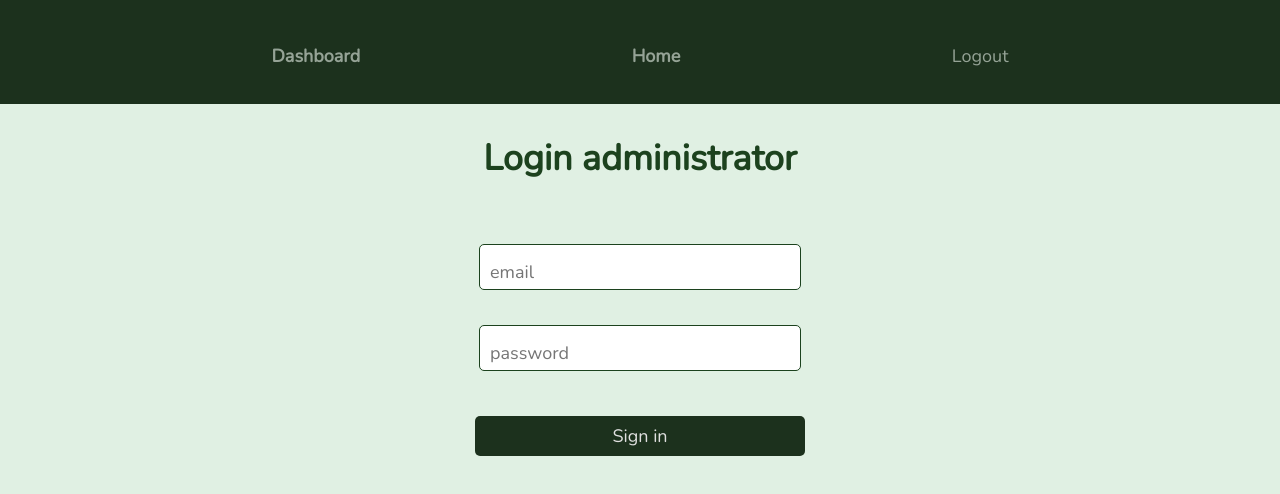
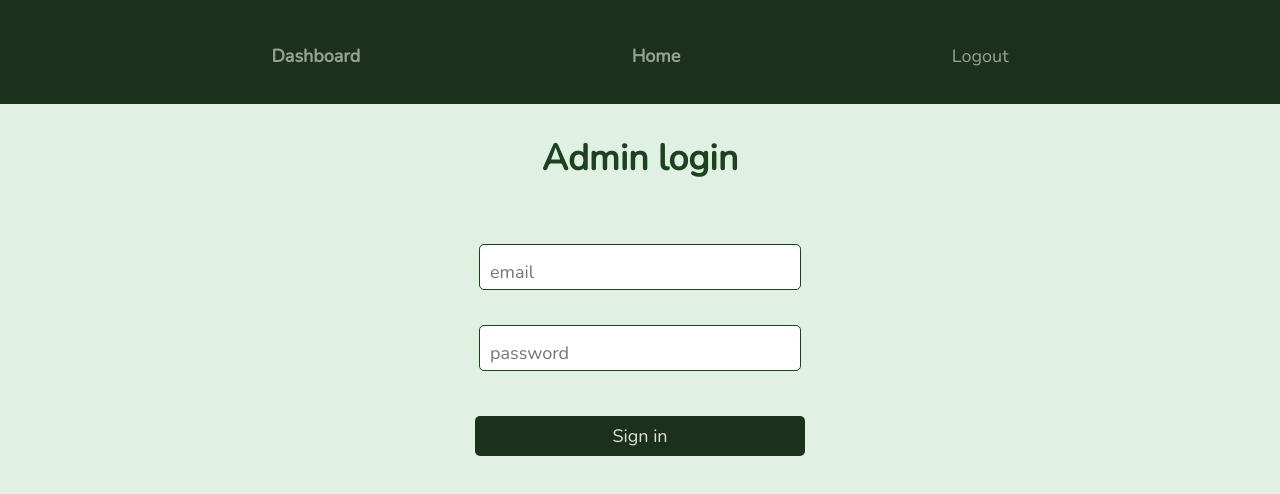
Before and after one commit to Alfonso1025/wikerpark-app-client, a React (Create React App) app: page /adminlogin in a window 1280 px wide. Shown: the top 494 px of the page. Built offline with nearby package versions, Linux system fonts and the light colour scheme; no server answers.

Commit message:
changed header of admin login

```diff
--- a/src/admin/LoginAdmin.jsx
+++ b/src/admin/LoginAdmin.jsx
@@ -40,7 +40,7 @@ catch (error) {
         <>
             <Navbar></Navbar>
             <div className='login-admin-wrapper'>
-                <h1 className='login-admin-header'>Login administrator </h1>
+                <h1 className='login-admin-header'> Admin login </h1>
 
 
                 <form className="form-login-admin" onSubmit={submitLoginForm}>
```
